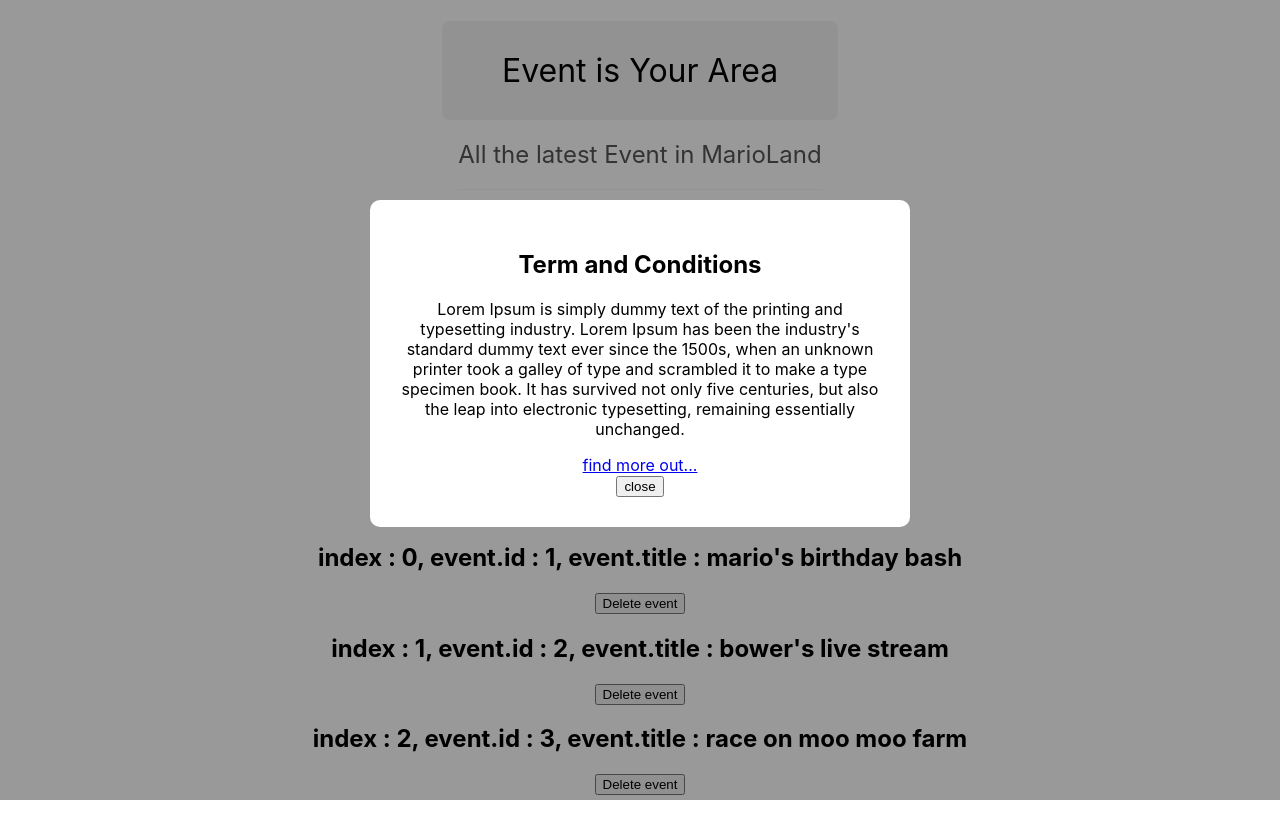
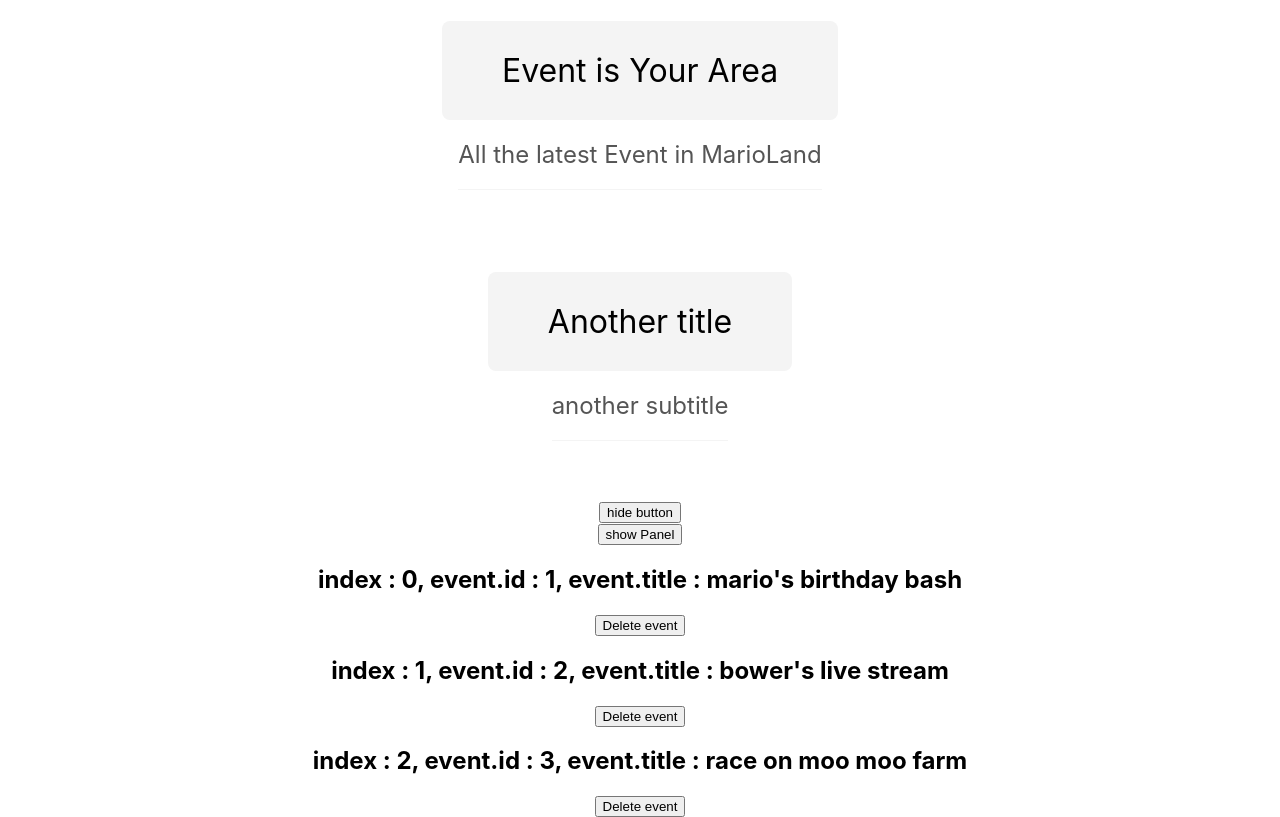
Before and after one commit to project815/React_Study, a React (Create React App) app: page / in a window 1280 px wide. Built offline with nearby package versions, Linux system fonts and the light colour scheme.

Commit message:
Challenge

```diff
--- a/src/App.js
+++ b/src/App.js
@@ -17,9 +17,9 @@ function App() {
     {title: "race on moo moo farm", id: 3},
   ])
   const [showEvent, setShowEvent] = useState(true);
-  const [closeEvent, setCloseEvent] = useState(true);
+  const [showModalEvent, setShowModalEvent] = useState(false);
 
-  console.log(closeEvent);
+  console.log(showModalEvent);
 
   const clickHandler = (id) =>{
     // name = "luigi";
@@ -36,8 +36,8 @@ function App() {
     console.log("실행", id);
   }
 
-  const closeHandler = ()=>{
-    setCloseEvent(false);
+  const ModalHandler = ()=>{
+    setShowModalEvent(true);
   }
 
   const subtitle = "All the latest Event in MarioLand";
@@ -50,12 +50,15 @@ function App() {
         <h2>10% 0ff Coupon Code!!</h2>
         <p>Use the code INAK10 at the checkout!</p>
       </Modal> */}
-      {closeEvent &&(
-        <Modal handleClose={closeHandler}>
+      {showModalEvent &&(
+        <Modal handleClose>
         <h2>Term and Conditions</h2>
         <p>Lorem Ipsum is simply dummy text of the printing and typesetting industry. Lorem Ipsum has been the industry's standard dummy text ever since the 1500s, when an unknown printer took a galley of type and scrambled it to make a type specimen book. It has survived not only five centuries, but also the leap into electronic typesetting, remaining essentially unchanged.</p>
         <a href='https://www.naver.com'>find more out...</a>
+        <br/>
+       <button onClick={()=>setShowModalEvent(false)}>close</button>
       </Modal>)}
+
       {showEvent && (
         <div>
         <button onClick={()=>setShowEvent(false)}>hide button</button>
@@ -65,19 +68,19 @@ function App() {
         <div>
         <button onClick={()=>setShowEvent(true)}>show button</button>
       </div>
-      )
+      )}
 
-      }
+      <div>
+        <button onClick={()=>setShowModalEvent(true)}>show Panel</button>
+      </div>
+
             {/* <h1>My name is {name}</h1> */}
       {/* <button onClick={clickHandler}>change name</button> */}
       {
         showEvent && events.map((event, index)=>(
           <React.Fragment key={event.id}>
               <h2>{"index : " + index}{", event.id : "+ event.id}{", event.title : " +event.title}</h2>
-              {/* <button onClick={(clickHandler(event.id))}>onClick</button> 바로실행 되어버림, 클릭해도 실행안됨 */}
-              <button onClick={()=>(clickHandler(event.id))}>Delete event</button>
-          </React.Fragment>
-        ))
+              {/* <button onClick={(clickHandler(event.id))}>onClick</button> 바로실행 되어버림, 클릭해도 실행안됨 */} <button onClick={()=>(clickHandler(event.id))}>Delete event</button> </React.Fragment>))
       }
     </div>
   );
--- a/src/components/Modal.js
+++ b/src/components/Modal.js
@@ -1,13 +1,11 @@
 import './Modal.css'
 
-export default function Modal({children, handleClose}) {
+export default function Modal({children}) {
   return (
     <div className="modal-backdrop">
       <div className='modal'>
        {/* {props.children} */}
        {children}
-       <br/>
-       <button onClick={handleClose}>close</button>
       </div>
     </div>
   )
```
